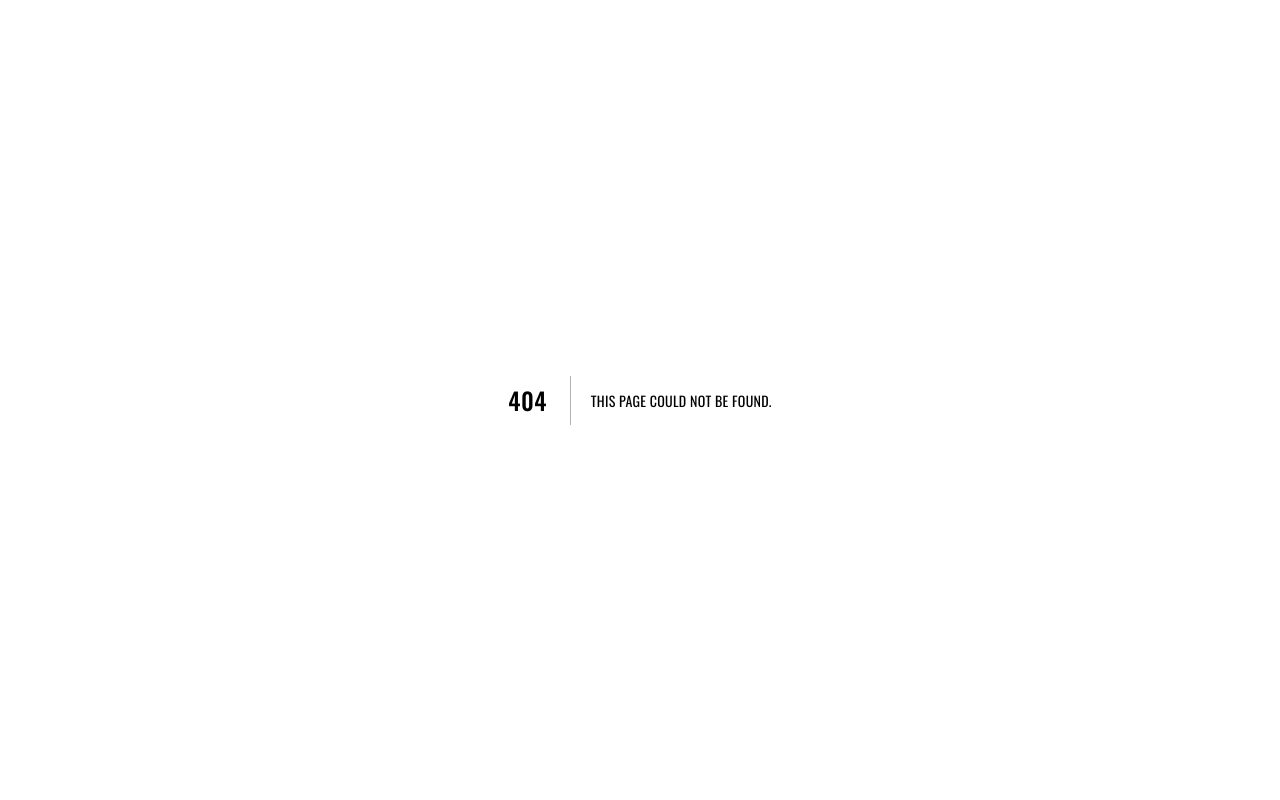
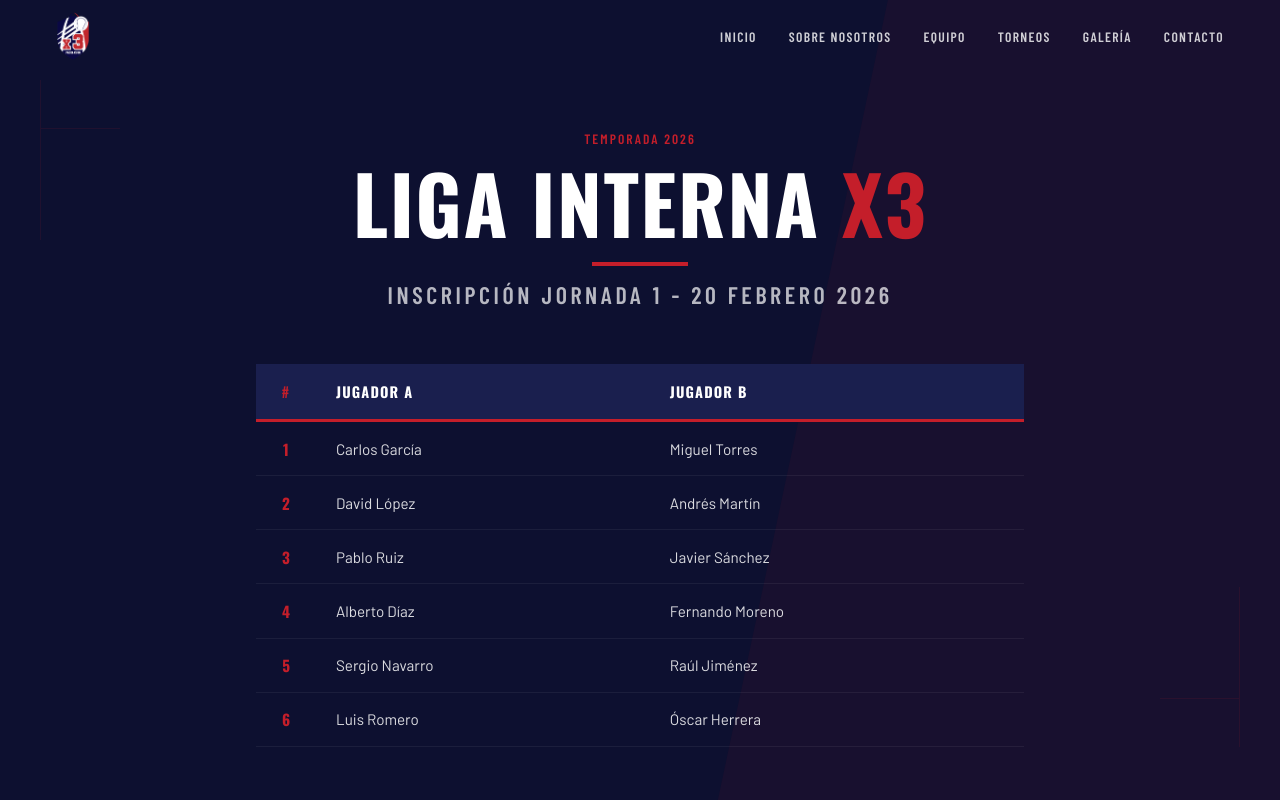
Before and after one commit to atoleon/x3-padel, a Next.js app: page /liga-interna-inscripcion in a window 1280 px wide. Before the commit this address had no page. Shown: the top 800 px of the page. Built offline with nearby package versions, Linux system fonts and the light colour scheme.

Commit message:
fix logo size

```diff
--- a/src/app/globals.css
+++ b/src/app/globals.css
@@ -1,4 +1,4 @@
-@import url('https://fonts.googleapis.com/css2?family=Oswald:wght@400;500;600;700&family=Barlow+Condensed:wght@400;500;600;700&family=Barlow:wght@400;500;600&display=swap');
+@import url("https://fonts.googleapis.com/css2?family=Oswald:wght@400;500;600;700&family=Barlow+Condensed:wght@400;500;600;700&family=Barlow:wght@400;500;600&display=swap");
 @import "tailwindcss";
 
 :root {
@@ -31,7 +31,12 @@ body {
   -webkit-font-smoothing: antialiased;
 }
 
-h1, h2, h3, h4, h5, h6 {
+h1,
+h2,
+h3,
+h4,
+h5,
+h6 {
   font-family: "Oswald", sans-serif;
   text-transform: uppercase;
   letter-spacing: 0.02em;
@@ -64,7 +69,8 @@ button {
   font-family: inherit;
 }
 
-input, textarea {
+input,
+textarea {
   font-family: inherit;
 }
 
@@ -75,7 +81,9 @@ input, textarea {
   left: 0;
   right: 0;
   z-index: 100;
-  transition: background 0.3s, box-shadow 0.3s;
+  transition:
+    background 0.3s,
+    box-shadow 0.3s;
 }
 .navbar.scrolled {
   background: rgba(13, 16, 48, 0.95);
@@ -142,13 +150,23 @@ input, textarea {
 }
 
 @media (max-width: 768px) {
-  .nav-links { display: none; }
-  .mobile-toggle { display: block; }
-  .navbar .inner { height: 56px; }
+  .nav-links {
+    display: none;
+  }
+  .mobile-toggle {
+    display: block;
+  }
+  .navbar .inner {
+    height: 56px;
+  }
 }
 @media (min-width: 769px) {
-  .navbar .inner { height: 72px; }
-  .navbar .logo-img { height: 48px; }
+  .navbar .inner {
+    height: 72px;
+  }
+  .navbar .logo-img {
+    height: 48px;
+  }
 }
 
 /* ===== HERO ===== */
@@ -188,10 +206,30 @@ input, textarea {
   position: absolute;
   background: var(--red);
 }
-.hero .lines .l1 { top: 80px; left: 40px; width: 1px; height: 160px; }
-.hero .lines .l2 { top: 128px; left: 40px; width: 80px; height: 1px; }
-.hero .lines .l3 { bottom: 80px; right: 40px; width: 1px; height: 160px; }
-.hero .lines .l4 { bottom: 128px; right: 40px; width: 80px; height: 1px; }
+.hero .lines .l1 {
+  top: 80px;
+  left: 40px;
+  width: 1px;
+  height: 160px;
+}
+.hero .lines .l2 {
+  top: 128px;
+  left: 40px;
+  width: 80px;
+  height: 1px;
+}
+.hero .lines .l3 {
+  bottom: 80px;
+  right: 40px;
+  width: 1px;
+  height: 160px;
+}
+.hero .lines .l4 {
+  bottom: 128px;
+  right: 40px;
+  width: 80px;
+  height: 1px;
+}
 .hero .content {
   position: relative;
   z-index: 10;
@@ -199,7 +237,8 @@ input, textarea {
 }
 .hero .hero-logo {
   width: 128px;
-  height: 128px;
+  height: auto !important;
+  aspect-ratio: auto;
   margin: 0 auto 1.5rem;
   filter: drop-shadow(0 10px 30px rgba(0, 0, 0, 0.5));
   animation: fadeScaleIn 0.6s ease-out both;
@@ -211,7 +250,9 @@ input, textarea {
   margin-bottom: 0.25rem;
   animation: fadeUp 0.6s 0.2s ease-out both;
 }
-.hero h1 span { color: var(--red); }
+.hero h1 span {
+  color: var(--red);
+}
 .hero .divider {
   width: 96px;
   height: 4px;
@@ -238,7 +279,9 @@ input, textarea {
   letter-spacing: 0.1em;
   padding: 1rem 2.5rem;
   transform: skewX(-4deg);
-  transition: background 0.3s, transform 0.3s;
+  transition:
+    background 0.3s,
+    transform 0.3s;
   animation: fadeUp 0.5s 0.6s ease-out both;
 }
 .hero .cta:hover {
@@ -272,13 +315,25 @@ input, textarea {
 }
 
 @media (min-width: 769px) {
-  .hero h1 { font-size: 4.5rem; }
-  .hero .hero-logo { width: 176px; height: 176px; }
-  .hero .tagline { font-size: 1.4rem; }
-  .hero .cta { font-size: 1.25rem; padding: 1rem 3rem; }
+  .hero h1 {
+    font-size: 4.5rem;
+  }
+  .hero .hero-logo {
+    width: 176px;
+    height: auto !important;
+  }
+  .hero .tagline {
+    font-size: 1.4rem;
+  }
+  .hero .cta {
+    font-size: 1.25rem;
+    padding: 1rem 3rem;
+  }
 }
 @media (min-width: 1024px) {
-  .hero h1 { font-size: 6rem; }
+  .hero h1 {
+    font-size: 6rem;
+  }
 }
 
 /* ===== ABOUT ===== */
@@ -314,7 +369,9 @@ input, textarea {
   font-weight: 700;
   margin-bottom: 1.5rem;
 }
-.about h2 span { color: var(--red); }
+.about h2 span {
+  color: var(--red);
+}
 .about .desc {
   color: var(--gray);
   margin-bottom: 1rem;
@@ -333,7 +390,9 @@ input, textarea {
   overflow: hidden;
   transition: transform 0.3s;
 }
-.about .stat-card:hover { transform: translateY(-4px); }
+.about .stat-card:hover {
+  transform: translateY(-4px);
+}
 .about .stat-card .top-bar {
   position: absolute;
   top: 0;
@@ -345,7 +404,9 @@ input, textarea {
   transition: transform 0.3s;
   transform-origin: left;
 }
-.about .stat-card:hover .top-bar { transform: scaleX(1); }
+.about .stat-card:hover .top-bar {
+  transform: scaleX(1);
+}
 .about .stat-icon {
   margin: 0 auto 0.75rem;
   color: var(--red);
@@ -365,9 +426,15 @@ input, textarea {
 }
 
 @media (min-width: 769px) {
-  .about { padding: 7rem 0; }
-  .about .grid { grid-template-columns: 1fr 1fr; }
-  .about h2 { font-size: 3rem; }
+  .about {
+    padding: 7rem 0;
+  }
+  .about .grid {
+    grid-template-columns: 1fr 1fr;
+  }
+  .about h2 {
+    font-size: 3rem;
+  }
 }
 
 /* ===== TEAM ===== */
@@ -403,8 +470,12 @@ input, textarea {
   font-weight: 700;
   color: white;
 }
-.section-header h2 span { color: var(--red); }
-.section-header.dark h2 { color: var(--fg); }
+.section-header h2 span {
+  color: var(--red);
+}
+.section-header.dark h2 {
+  color: var(--fg);
+}
 
 .team .players-grid {
   display: grid;
@@ -417,7 +488,9 @@ input, textarea {
   overflow: hidden;
   transition: border-color 0.3s;
 }
-.player-card:hover { border-color: rgba(196, 30, 42, 0.5); }
+.player-card:hover {
+  border-color: rgba(196, 30, 42, 0.5);
+}
 .player-card .avatar-area {
   height: 192px;
   background: linear-gradient(135deg, var(--navy), var(--navy-deep));
@@ -454,7 +527,9 @@ input, textarea {
   display: inline-block;
   transform: skewX(4deg);
 }
-.player-card .info { padding: 1.25rem; }
+.player-card .info {
+  padding: 1.25rem;
+}
 .player-card .info h3 {
   font-family: "Oswald", sans-serif;
   font-size: 1.2rem;
@@ -496,10 +571,14 @@ input, textarea {
 }
 
 @media (min-width: 640px) {
-  .team .players-grid { grid-template-columns: repeat(2, 1fr); }
+  .team .players-grid {
+    grid-template-columns: repeat(2, 1fr);
+  }
 }
 @media (min-width: 1024px) {
-  .team .players-grid { grid-template-columns: repeat(3, 1fr); }
+  .team .players-grid {
+    grid-template-columns: repeat(3, 1fr);
+  }
 }
 
 /* ===== TOURNAMENTS ===== */
@@ -523,14 +602,18 @@ input, textarea {
   background: white;
   transition: background 0.3s;
 }
-.tournament-card:hover { background: var(--muted-bg); }
+.tournament-card:hover {
+  background: var(--muted-bg);
+}
 .tournament-card h3 {
   font-family: "Oswald", sans-serif;
   font-size: 1.1rem;
   font-weight: 700;
   transition: color 0.3s;
 }
-.tournament-card:hover h3 { color: var(--red); }
+.tournament-card:hover h3 {
+  color: var(--red);
+}
 .tournament-card .meta {
   display: flex;
   flex-wrap: wrap;
@@ -554,8 +637,12 @@ input, textarea {
   height: 8px;
   border-radius: 50%;
 }
-.status-dot.green { background: #22c55e; }
-.status-dot.yellow { background: #eab308; }
+.status-dot.green {
+  background: #22c55e;
+}
+.status-dot.yellow {
+  background: #eab308;
+}
 .tournament-card .status-text {
   font-family: "Barlow Condensed", sans-serif;
   font-size: 0.8rem;
@@ -613,7 +700,9 @@ input, textarea {
   justify-content: center;
   transition: background 0.3s;
 }
-.gallery-item:hover .overlay { background: rgba(196, 30, 42, 0.7); }
+.gallery-item:hover .overlay {
+  background: rgba(196, 30, 42, 0.7);
+}
 .gallery-item .overlay span {
   font-family: "Oswald", sans-serif;
   color: white;
@@ -626,11 +715,17 @@ input, textarea {
   opacity: 1;
   transform: translateY(0);
 }
-.gallery-item.span-2-col { grid-column: span 2; }
-.gallery-item.span-2-row { grid-row: span 2; }
+.gallery-item.span-2-col {
+  grid-column: span 2;
+}
+.gallery-item.span-2-row {
+  grid-row: span 2;
+}
 
 @media (min-width: 769px) {
-  .gallery .grid { grid-template-columns: repeat(4, 1fr); }
+  .gallery .grid {
+    grid-template-columns: repeat(4, 1fr);
+  }
 }
 
 /* ===== CONTACT ===== */
@@ -664,7 +759,9 @@ input, textarea {
   transition: border-color 0.3s;
 }
 .contact input:focus,
-.contact textarea:focus { border-color: var(--red); }
+.contact textarea:focus {
+  border-color: var(--red);
+}
 .contact textarea {
   resize: vertical;
   min-height: 120px;
@@ -679,7 +776,9 @@ input, textarea {
   letter-spacing: 0.1em;
   padding: 1rem;
   transform: skewX(-4deg);
-  transition: background 0.3s, transform 0.3s;
+  transition:
+    background 0.3s,
+    transform 0.3s;
 }
 .contact .submit-btn:hover {
   background: var(--red-light);
@@ -720,7 +819,9 @@ input, textarea {
   justify-content: center;
   transition: background 0.3s;
 }
-.contact .social-link:hover { background: var(--red); }
+.contact .social-link:hover {
+  background: var(--red);
+}
 .contact .map-placeholder {
   height: 192px;
   background: var(--muted-bg);
@@ -736,7 +837,9 @@ input, textarea {
 }
 
 @media (min-width: 769px) {
-  .contact .grid { grid-template-columns: 1fr 1fr; }
+  .contact .grid {
+    grid-template-columns: 1fr 1fr;
+  }
 }
 
 /* ===== FOOTER ===== */
@@ -780,7 +883,9 @@ input, textarea {
   color: rgba(255, 255, 255, 0.5);
   transition: color 0.3s;
 }
-.footer .footer-links a:hover { color: var(--red); }
+.footer .footer-links a:hover {
+  color: var(--red);
+}
 .footer .footer-socials {
   display: flex;
   gap: 0.75rem;
@@ -789,7 +894,9 @@ input, textarea {
   color: rgba(255, 255, 255, 0.4);
   transition: color 0.3s;
 }
-.footer .footer-socials a:hover { color: var(--red); }
+.footer .footer-socials a:hover {
+  color: var(--red);
+}
 .footer .copyright {
   margin-top: 2rem;
   padding-top: 1.5rem;
@@ -809,41 +916,211 @@ input, textarea {
 
 /* ===== ANIMATIONS ===== */
 @keyframes fadeScaleIn {
-  from { opacity: 0; transform: scale(0.5); }
-  to { opacity: 1; transform: scale(1); }
+  from {
+    opacity: 0;
+    transform: scale(0.5);
+  }
+  to {
+    opacity: 1;
+    transform: scale(1);
+  }
 }
 @keyframes fadeUp {
-  from { opacity: 0; transform: translateY(30px); }
-  to { opacity: 1; transform: translateY(0); }
+  from {
+    opacity: 0;
+    transform: translateY(30px);
+  }
+  to {
+    opacity: 1;
+    transform: translateY(0);
+  }
 }
 @keyframes scaleIn {
-  from { transform: scaleX(0); }
-  to { transform: scaleX(1); }
+  from {
+    transform: scaleX(0);
+  }
+  to {
+    transform: scaleX(1);
+  }
 }
 @keyframes bounce {
-  0%, 100% { transform: translateX(-50%) translateY(0); }
-  50% { transform: translateX(-50%) translateY(10px); }
+  0%,
+  100% {
+    transform: translateX(-50%) translateY(0);
+  }
+  50% {
+    transform: translateX(-50%) translateY(10px);
+  }
 }
 
 .fade-in {
   opacity: 0;
   transform: translateY(30px);
-  transition: opacity 0.6s ease-out, transform 0.6s ease-out;
+  transition:
+    opacity 0.6s ease-out,
+    transform 0.6s ease-out;
 }
-.fade-in.visible { opacity: 1; transform: translateY(0); }
+.fade-in.visible {
+  opacity: 1;
+  transform: translateY(0);
+}
 .fade-in-left {
   opacity: 0;
   transform: translateX(-40px);
-  transition: opacity 0.6s ease-out, transform 0.6s ease-out;
+  transition:
+    opacity 0.6s ease-out,
+    transform 0.6s ease-out;
 }
-.fade-in-left.visible { opacity: 1; transform: translateX(0); }
+.fade-in-left.visible {
+  opacity: 1;
+  transform: translateX(0);
+}
 .fade-in-right {
   opacity: 0;
   transform: translateX(40px);
-  transition: opacity 0.6s ease-out, transform 0.6s ease-out;
+  transition:
+    opacity 0.6s ease-out,
+    transform 0.6s ease-out;
 }
-.fade-in-right.visible { opacity: 1; transform: translateX(0); }
+.fade-in-right.visible {
+  opacity: 1;
+  transform: translateX(0);
+}
 
 .form-group {
   margin-bottom: 1.25rem;
 }
+
+/* ===== LIGA INTERNA INSCRIPCIÓN ===== */
+.liga-inscripcion {
+  position: relative;
+  min-height: 100vh;
+  background: var(--navy-deep);
+  padding: 8rem 0 5rem;
+  overflow: hidden;
+}
+.liga-inscripcion .accent-bg {
+  position: absolute;
+  top: 0;
+  right: 0;
+  width: 50%;
+  height: 100%;
+  background: rgba(196, 30, 42, 0.06);
+  transform: skewX(-12deg) translateX(25%);
+}
+.liga-inscripcion .lines {
+  position: absolute;
+  inset: 0;
+  opacity: 0.1;
+}
+.liga-inscripcion .lines div {
+  position: absolute;
+  background: var(--red);
+}
+.liga-inscripcion .lines .l1 {
+  top: 80px;
+  left: 40px;
+  width: 1px;
+  height: 160px;
+}
+.liga-inscripcion .lines .l2 {
+  top: 128px;
+  left: 40px;
+  width: 80px;
+  height: 1px;
+}
+.liga-inscripcion .lines .l3 {
+  bottom: 80px;
+  right: 40px;
+  width: 1px;
+  height: 160px;
+}
+.liga-inscripcion .lines .l4 {
+  bottom: 128px;
+  right: 40px;
+  width: 80px;
+  height: 1px;
+}
+
+.liga-inscripcion-content {
+  position: relative;
+  z-index: 10;
+}
+.liga-inscripcion .section-header h1 {
+  font-size: 3rem;
+  font-weight: 700;
+  color: white;
+  margin-bottom: 0.25rem;
+}
+.liga-inscripcion .section-header h1 span {
+  color: var(--red);
+}
+.liga-inscripcion .divider {
+  width: 96px;
+  height: 4px;
+  background: var(--red);
+  margin: 1rem auto;
+}
+.liga-inscripcion .liga-sub {
+  font-family: "Barlow Condensed", sans-serif;
+  font-size: 1.3rem;
+  font-weight: 600;
+  color: rgba(255, 255, 255, 0.7);
+  text-transform: uppercase;
+  letter-spacing: 0.15em;
+}
+
+.tabla-wrapper {
+  max-width: 768px;
+  margin: 3rem auto 0;
+}
+.tabla-inscripcion {
+  width: 100%;
+  border-collapse: collapse;
+}
+.tabla-inscripcion thead th {
+  font-family: "Oswald", sans-serif;
+  font-size: 0.9rem;
+  font-weight: 700;
+  text-transform: uppercase;
+  letter-spacing: 0.08em;
+  color: white;
+  background: var(--navy);
+  padding: 1rem 1.25rem;
+  text-align: left;
+  border-bottom: 3px solid var(--red);
+}
+.tabla-inscripcion tbody tr {
+  transition: background 0.3s;
+  border-bottom: 1px solid rgba(255, 255, 255, 0.06);
+}
+.tabla-inscripcion tbody tr:hover {
+  background: rgba(196, 30, 42, 0.08);
+}
+.tabla-inscripcion tbody td {
+  font-family: "Barlow", sans-serif;
+  font-size: 0.95rem;
+  color: rgba(255, 255, 255, 0.85);
+  padding: 0.9rem 1.25rem;
+}
+.tabla-inscripcion .col-numero {
+  width: 60px;
+  text-align: center;
+  font-family: "Oswald", sans-serif;
+  font-weight: 700;
+  color: var(--red);
+}
+
+@media (min-width: 769px) {
+  .liga-inscripcion .section-header h1 {
+    font-size: 4.5rem;
+  }
+  .liga-inscripcion .liga-sub {
+    font-size: 1.5rem;
+  }
+}
+@media (min-width: 1024px) {
+  .liga-inscripcion .section-header h1 {
+    font-size: 5rem;
+  }
+}
--- /dev/null
+++ b/src/app/liga-interna-inscripcion/page.tsx
@@ -0,0 +1,63 @@
+import Navbar from "@/components/Navbar";
+import Footer from "@/components/Footer";
+
+const inscripciones = [
+  { jugadorA: "Carlos García", jugadorB: "Miguel Torres" },
+  { jugadorA: "David López", jugadorB: "Andrés Martín" },
+  { jugadorA: "Pablo Ruiz", jugadorB: "Javier Sánchez" },
+  { jugadorA: "Alberto Díaz", jugadorB: "Fernando Moreno" },
+  { jugadorA: "Sergio Navarro", jugadorB: "Raúl Jiménez" },
+  { jugadorA: "Luis Romero", jugadorB: "Óscar Herrera" },
+];
+
+export default function LigaInternaInscripcion() {
+  return (
+    <>
+      <Navbar />
+      <section className="liga-inscripcion">
+        <div className="accent-bg" />
+        <div className="lines">
+          <div className="l1" />
+          <div className="l2" />
+          <div className="l3" />
+          <div className="l4" />
+        </div>
+
+        <div className="container liga-inscripcion-content">
+          <div className="section-header">
+            <p className="subtitle">Temporada 2026</p>
+            <h1>
+              LIGA INTERNA <span>X3</span>
+            </h1>
+            <div className="divider" />
+            <h2 className="liga-sub">
+              Inscripción Jornada 1 - 20 Febrero 2026
+            </h2>
+          </div>
+
+          <div className="tabla-wrapper">
+            <table className="tabla-inscripcion">
+              <thead>
+                <tr>
+                  <th className="col-numero">#</th>
+                  <th>Jugador A</th>
+                  <th>Jugador B</th>
+                </tr>
+              </thead>
+              <tbody>
+                {inscripciones.map((pareja, i) => (
+                  <tr key={i}>
+                    <td className="col-numero">{i + 1}</td>
+                    <td>{pareja.jugadorA}</td>
+                    <td>{pareja.jugadorB}</td>
+                  </tr>
+                ))}
+              </tbody>
+            </table>
+          </div>
+        </div>
+      </section>
+      <Footer />
+    </>
+  );
+}
--- a/src/components/Hero.tsx
+++ b/src/components/Hero.tsx
@@ -1,5 +1,3 @@
-import Image from "next/image";
-
 export default function Hero() {
   return (
     <section className="hero" id="hero">
@@ -12,13 +10,10 @@ export default function Hero() {
         <div className="l4" />
       </div>
       <div className="content">
-        <Image
+        <img
           src="/assets/logo_x3.png"
           alt="X3 Padel Club"
-          width={176}
-          height={176}
           className="hero-logo"
-          priority
         />
         <h1>
           X3 PADEL <span>CLUB</span>
```
Also changed, not shown: public/assets/logo_x3.png (added).
